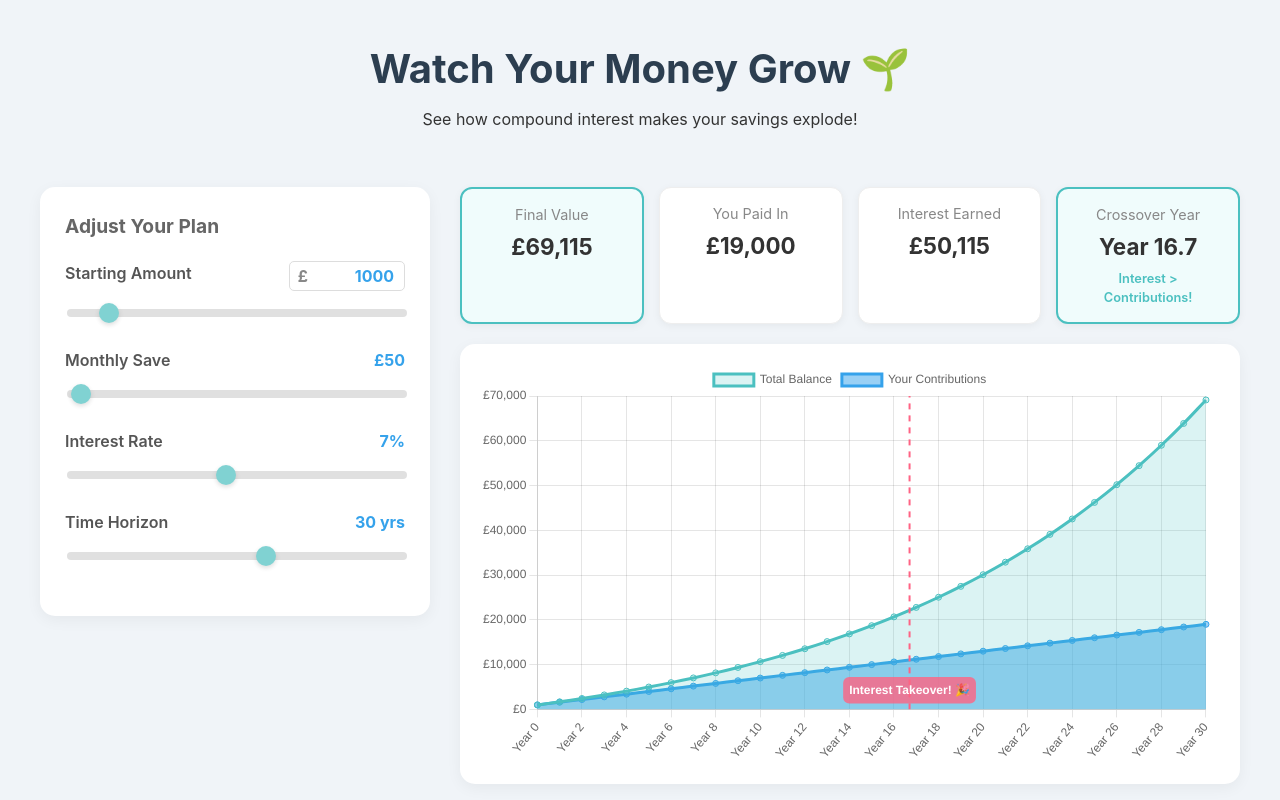
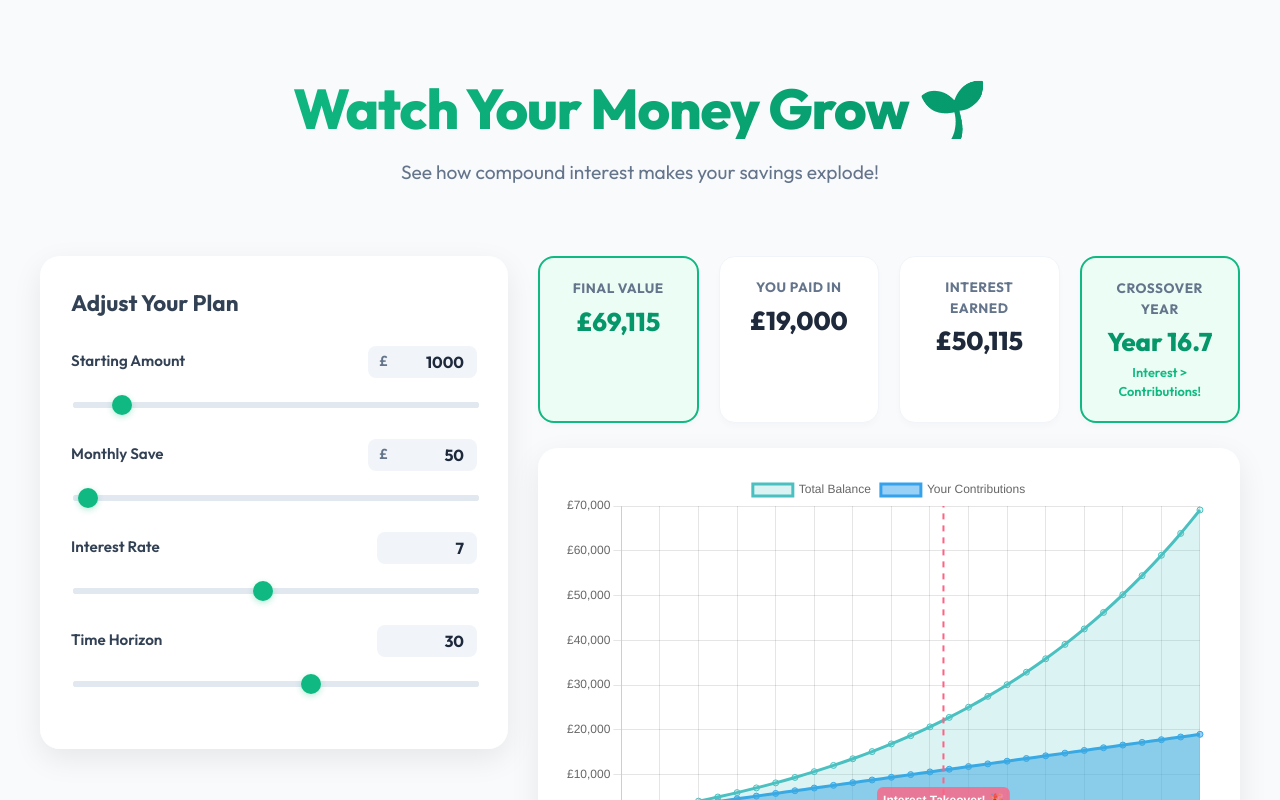
Before and after one commit to GavinRanton/compound-interest-calc, a React (Vite) app: page / in a window 1280 px wide. Shown: the top 800 px of the page. Built offline with nearby package versions, Linux system fonts and the light colour scheme.

Commit message:
UI/UX Upgrade: Premium styling, Outfit font, and interactive inputs

```diff
--- a/index.html
+++ b/index.html
@@ -1,13 +1,19 @@
 <!doctype html>
 <html lang="en">
+
 <head>
   <meta charset="UTF-8" />
   <link rel="icon" type="image/svg+xml" href="/vite.svg" />
   <meta name="viewport" content="width=device-width, initial-scale=1.0" />
+  <link rel="preconnect" href="https://fonts.googleapis.com">
+  <link rel="preconnect" href="https://fonts.gstatic.com" crossorigin>
+  <link href="https://fonts.googleapis.com/css2?family=Outfit:wght@400;500;600;700;800&display=swap" rel="stylesheet">
   <title>Compound Interest Calc</title>
 </head>
+
 <body>
   <div id="root"></div>
   <script type="module" src="/src/main.jsx"></script>
 </body>
+
 </html>
--- a/src/App.css
+++ b/src/App.css
@@ -1,11 +1,15 @@
 :root {
-  --primary-color: #4bc0c0;
-  --secondary-color: #35a2eb;
-  --bg-color: #f0f4f8;
-  --card-bg: #ffffff;
-  --text-color: #333;
-  --highlight-color: #ffcd56;
-  --font-family: 'Inter', system-ui, Avenir, Helvetica, Arial, sans-serif;
+  --primary-color: #10b981;
+  --primary-gradient: linear-gradient(135deg, #10b981 0%, #059669 100%);
+  --secondary-color: #334155;
+  --bg-color: #f8fafc;
+  --card-bg: rgba(255, 255, 255, 0.95);
+  --text-color: #1e293b;
+  --text-muted: #64748b;
+  --highlight-color: #f59e0b;
+  --card-shadow: 0 10px 30px rgba(0, 0, 0, 0.08);
+  --card-radius: 20px;
+  --font-family: 'Outfit', system-ui, -apple-system, sans-serif;
 }
 
 body {
@@ -23,30 +27,37 @@ body {
 .app-container {
   max-width: 1200px;
   margin: 0 auto;
-  padding: 20px;
+  padding: 40px 20px;
   display: flex;
   flex-direction: column;
   align-items: center;
-  /* Center align the main content column */
 }
 
 .app-header {
   text-align: center;
-  margin-bottom: 40px;
+  margin-bottom: 50px;
   max-width: 800px;
   width: 100%;
-  /* Limit width for better reading */
 }
 
 .app-header h1 {
-  font-size: 2.5rem;
+  font-size: 3.5rem;
   margin-bottom: 10px;
-  color: #2c3e50;
+  background: var(--primary-gradient);
+  -webkit-background-clip: text;
+  -webkit-text-fill-color: transparent;
+  font-weight: 800;
+  letter-spacing: -0.02em;
+}
+
+.app-header p {
+  font-size: 1.2rem;
+  color: var(--text-muted);
 }
 
 .main-grid {
   display: grid;
-  grid-template-columns: 1fr 2fr;
+  grid-template-columns: 1fr 1.5fr;
   gap: 30px;
   width: 100%;
 }
@@ -54,58 +65,64 @@ body {
 @media (max-width: 768px) {
   .main-grid {
     grid-template-columns: 1fr;
+    gap: 20px;
   }
 }
 
 /* Controls Panel */
 .controls-panel {
   background: var(--card-bg);
-  padding: 25px;
-  border-radius: 15px;
-  box-shadow: 0 4px 15px rgba(0, 0, 0, 0.05);
+  padding: 30px;
+  border-radius: var(--card-radius);
+  box-shadow: var(--card-shadow);
   height: fit-content;
+  border: 1px solid rgba(255, 255, 255, 0.5);
 }
 
 .controls-panel h2 {
   margin-top: 0;
-  margin-bottom: 20px;
-  font-size: 1.2rem;
-  color: #666;
+  margin-bottom: 25px;
+  font-size: 1.4rem;
+  color: var(--secondary-color);
+  font-weight: 700;
 }
 
 /* Visualization Panel */
 .viz-panel {
   display: flex;
   flex-direction: column;
-  gap: 20px;
+  gap: 25px;
 }
 
 /* Summary Grid */
 .summary-grid {
   display: grid;
-  grid-template-columns: repeat(auto-fit, minmax(150px, 1fr));
-  gap: 15px;
+  grid-template-columns: repeat(auto-fit, minmax(160px, 1fr));
+  gap: 20px;
 }
 
 /* Chart Container */
 .chart-container {
   background: var(--card-bg);
-  padding: 20px;
-  border-radius: 15px;
-  box-shadow: 0 4px 15px rgba(0, 0, 0, 0.05);
+  padding: 25px;
+  border-radius: var(--card-radius);
+  box-shadow: var(--card-shadow);
   height: 400px;
   position: relative;
+  border: 1px solid rgba(255, 255, 255, 0.5);
 }
 
 /* Kid Mode Message */
 .kid-mode-message {
-  background: linear-gradient(135deg, #ffcd56 0%, #ff9f43 100%);
+  background: linear-gradient(135deg, #f59e0b 0%, #d97706 100%);
   color: white;
   padding: 15px 20px;
-  border-radius: 10px;
+  border-radius: 12px;
   text-align: center;
   font-size: 1.1rem;
-  animation: popIn 0.5s ease-out;
+  font-weight: 600;
+  box-shadow: 0 4px 12px rgba(245, 158, 11, 0.3);
+  animation: popIn 0.5s cubic-bezier(0.18, 0.89, 0.32, 1.28);
 }
 
 @keyframes popIn {
@@ -113,14 +130,13 @@ body {
     transform: scale(0.9);
     opacity: 0;
   }
-
   to {
     transform: scale(1);
     opacity: 1;
   }
 }
 
-/* Slider Component Styles (Inline for simplicity or imported) */
+/* Slider Component Styles */
 .slider-container {
   margin-bottom: 25px;
 }
@@ -128,46 +144,52 @@ body {
 .slider-header {
   display: flex;
   justify-content: space-between;
-  margin-bottom: 8px;
+  align-items: center;
+  margin-bottom: 12px;
 }
 
 .slider-label {
   font-weight: 600;
-  color: #555;
-}
-
-.slider-value {
-  font-weight: bold;
   color: var(--secondary-color);
+  font-size: 0.95rem;
 }
 
 .slider-input-wrapper {
   display: flex;
   align-items: center;
+  background: #f1f5f9;
+  border: 1px solid transparent;
+  border-radius: 8px;
+  padding: 4px 10px;
+  transition: all 0.2s;
+}
+
+.slider-input-wrapper:focus-within {
+  border-color: var(--primary-color);
   background: #fff;
-  border: 1px solid #ddd;
-  border-radius: 5px;
-  padding: 2px 8px;
+  box-shadow: 0 0 0 3px rgba(16, 185, 129, 0.1);
 }
 
 .input-prefix {
-  color: #888;
-  font-weight: bold;
+  color: var(--text-muted);
+  font-weight: 600;
   margin-right: 4px;
+  font-size: 0.9rem;
 }
 
 .manual-input {
   border: none;
   outline: none;
   font-size: 1rem;
-  font-weight: bold;
-  color: var(--secondary-color);
-  width: 80px;
+  font-weight: 700;
+  color: var(--text-color);
+  width: 70px;
   text-align: right;
   font-family: inherit;
+  background: transparent;
 }
 
-/* Remove spinner buttons from number input */
+/* Remove spinner buttons */
 .manual-input::-webkit-outer-spin-button,
 .manual-input::-webkit-inner-spin-button {
   -webkit-appearance: none;
@@ -176,17 +198,12 @@ body {
 
 .slider-input {
   width: 100%;
-  height: 8px;
+  height: 6px;
   border-radius: 5px;
-  background: #d3d3d3;
+  background: #e2e8f0;
   outline: none;
-  opacity: 0.7;
-  transition: opacity .2s;
   -webkit-appearance: none;
-}
-
-.slider-input:hover {
-  opacity: 1;
+  cursor: pointer;
 }
 
 .slider-input::-webkit-slider-thumb {
@@ -197,34 +214,69 @@ body {
   border-radius: 50%;
   background: var(--primary-color);
   cursor: pointer;
-  box-shadow: 0 2px 5px rgba(0, 0, 0, 0.2);
+  box-shadow: 0 2px 6px rgba(16, 185, 129, 0.3);
+  transition: transform 0.1s;
+  margin-top: -7px; /* Align thumb vertically */
+}
+
+/* Track fix for Firefox/Others if needed, but styling webkit usually covers Chrome/Safari */
+.slider-input::-webkit-slider-runnable-track {
+    width: 100%;
+    height: 6px;
+    cursor: pointer;
+    background: #e2e8f0;
+    border-radius: 5px;
+}
+
+
+.slider-input::-webkit-slider-thumb:hover {
+  transform: scale(1.1);
+}
+
+.slider-input::-webkit-slider-thumb:active {
+  transform: scale(0.95);
+  background: #059669;
 }
 
 /* Summary Tile Styles */
 .summary-tile {
   background: white;
-  padding: 15px;
-  border-radius: 12px;
-  box-shadow: 0 2px 8px rgba(0, 0, 0, 0.05);
+  padding: 20px;
+  border-radius: 16px;
+  box-shadow: 0 4px 6px rgba(0, 0, 0, 0.02);
   text-align: center;
-  border: 1px solid #eee;
+  border: 1px solid #f1f5f9;
+  transition: transform 0.2s, box-shadow 0.2s;
+}
+
+.summary-tile:hover {
+  transform: translateY(-2px);
+  box-shadow: 0 10px 15px rgba(0, 0, 0, 0.05);
 }
 
 .summary-tile.highlight {
   border: 2px solid var(--primary-color);
-  background: #f0fcfc;
+  background: #ecfdf5;
+}
+
+.summary-tile.highlight .tile-value {
+  color: #059669;
 }
 
 .tile-label {
-  font-size: 0.9rem;
-  color: #888;
-  margin-bottom: 5px;
+  font-size: 0.85rem;
+  color: var(--text-muted);
+  margin-bottom: 8px;
+  letter-spacing: 0.5px;
+  text-transform: uppercase;
+  font-weight: 700;
 }
 
 .tile-value {
-  font-size: 1.4rem;
-  font-weight: bold;
-  color: #333;
+  font-size: 1.6rem;
+  font-weight: 800;
+  color: var(--text-color);
+  line-height: 1.2;
 }
 
 .tile-subtext {
--- a/src/components/Slider.jsx
+++ b/src/components/Slider.jsx
@@ -1,7 +1,7 @@
 import React from 'react';
 
 
-const Slider = ({ label, value, onChange, min, max, step = 1, unit = '', formatFn, manualInput = false }) => {
+const Slider = ({ label, value, onChange, min, max, step = 1, unit = '', formatFn }) => {
 
     const displayValue = formatFn ? formatFn(value) : value;
 
@@ -22,7 +22,6 @@ const Slider = ({ label, value, onChange, min, max, step = 1, unit = '', formatF
         <div className="slider-container">
             <div className="slider-header">
                 <label className="slider-label">{label}</label>
-                {manualInput ? (
                 <div className="slider-input-wrapper">
                     <span className="input-prefix">{unit}</span>
                     <input
@@ -32,9 +31,6 @@ const Slider = ({ label, value, onChange, min, max, step = 1, unit = '', formatF
                         className="manual-input"
                     />
                 </div>
-                ) : (
-                    <span className="slider-value">{unit}{displayValue}</span>
-                )}
             </div>
             <input
                 type="range"
```
Lines whose indentation alone changed are shown as unchanged.
